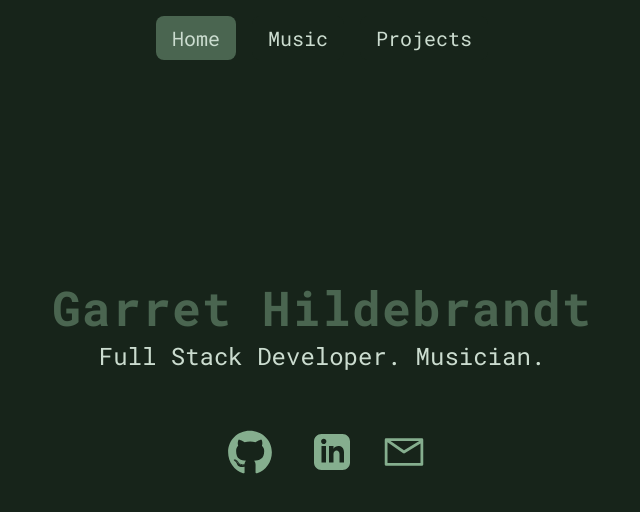
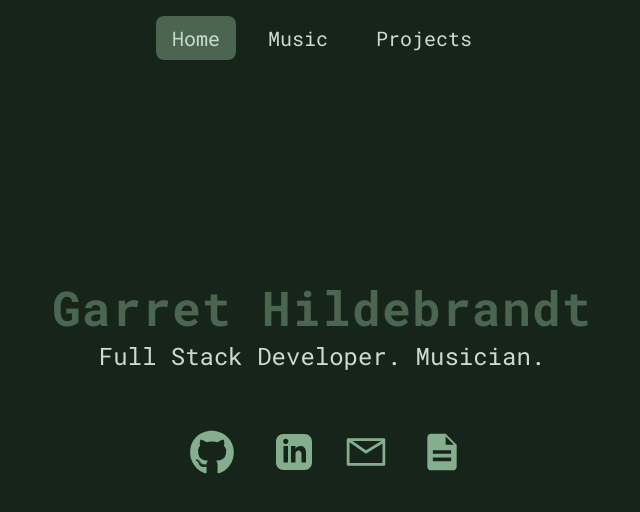
Before and after one commit to garrethil/portfolio, a React (Vite) app: page / in a window 1280 px wide. Shown: the top 512 px of the page, without its empty margins (318-958 px from the left). Built offline with nearby package versions, Linux system fonts and the light colour scheme.

Commit message:
add resume to home page links

```diff
--- a/index.html
+++ b/index.html
@@ -22,11 +22,6 @@
     />
     <meta name="viewport" content="width=device-width, initial-scale=1.0" />
     <title>Garret Hildebrandt</title>
-    <!-- Google tag (gtag.js) -->
-    <script
-      async
-      src="https://www.googletagmanager.com/gtag/js?id=G-4ENF9BTV6R"
-    ></script>
     <script>
       window.dataLayer = window.dataLayer || [];
       function gtag() {
--- a/src/pages/Home.jsx
+++ b/src/pages/Home.jsx
@@ -1,3 +1,5 @@
+const resumePath = "/hildebrandt.25.pdf";
+
 function Home() {
   return (
     <div className="w-full bg-primary flex flex-col items-center justify-center h-screen px-4 sm:px-6 md:px-8 lg:px-10">
@@ -71,6 +73,25 @@ function Home() {
               </svg>
             </a>
           </li>
+          <li>
+            <a
+              href={resumePath}
+              target="_blank"
+              rel="noopener noreferrer"
+              className="text-highlight hover:underline transition duration-300"
+              name="resume preview"
+              aria-label="view resume"
+            >
+              <svg
+                xmlns="http://www.w3.org/2000/svg"
+                className="h-9 w-9 md:h-11 md:w-11 lg:h-15 lg:w-15 hover:-translate-y-1 duration-800 transition-transform transform"
+                viewBox="0 0 24 24"
+                fill="#85ae8e"
+              >
+                <path d="M14 2H6C4.9 2 4 2.9 4 4V20C4 21.1 4.9 22 6 22H18C19.1 22 20 21.1 20 20V8L14 2ZM14 3.5L18.5 8H14V3.5ZM7 11H17V13H7V11ZM7 15H17V17H7V15Z" />
+              </svg>
+            </a>
+          </li>
         </ul>
       </div>
     </div>
```
